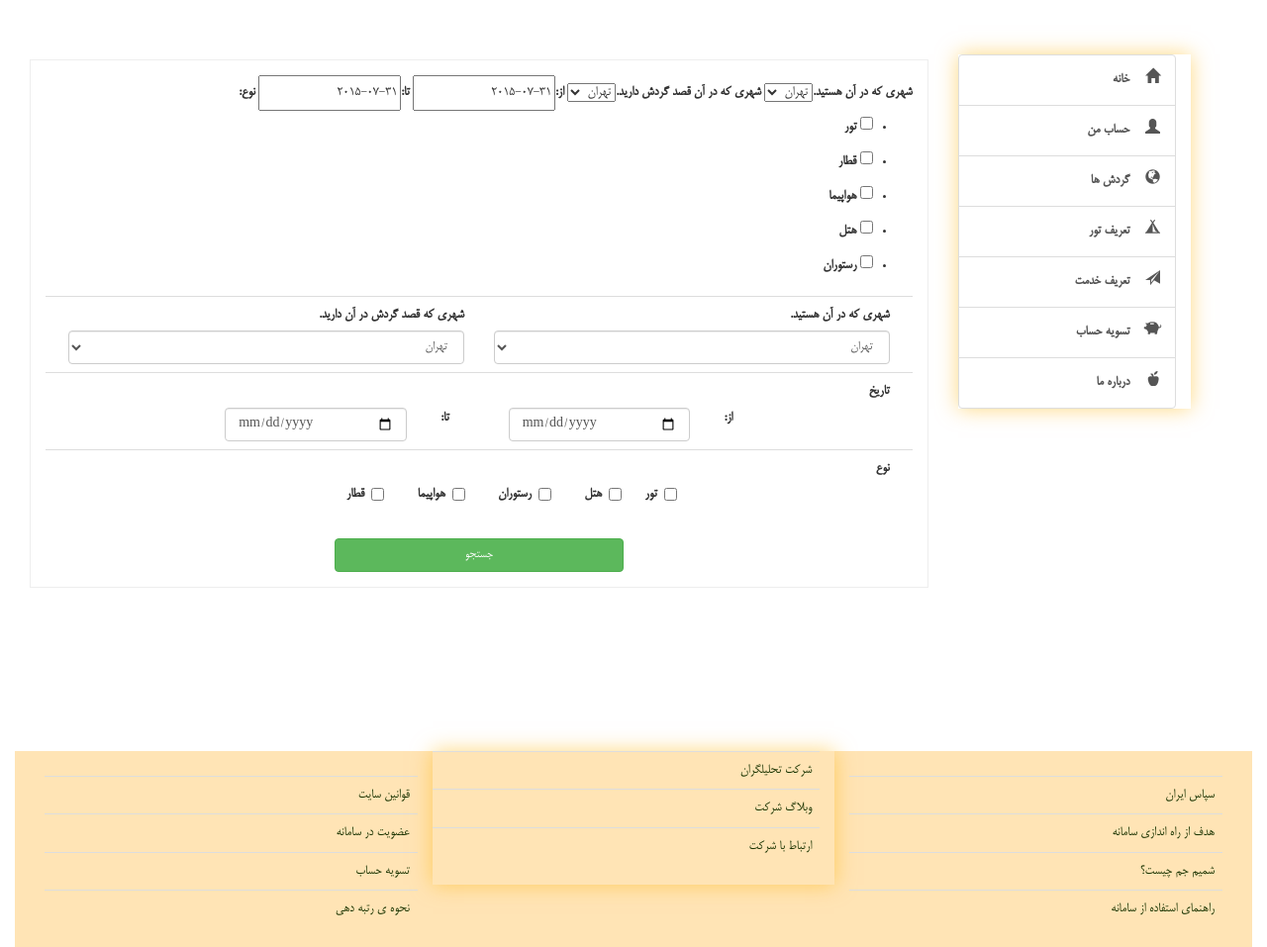
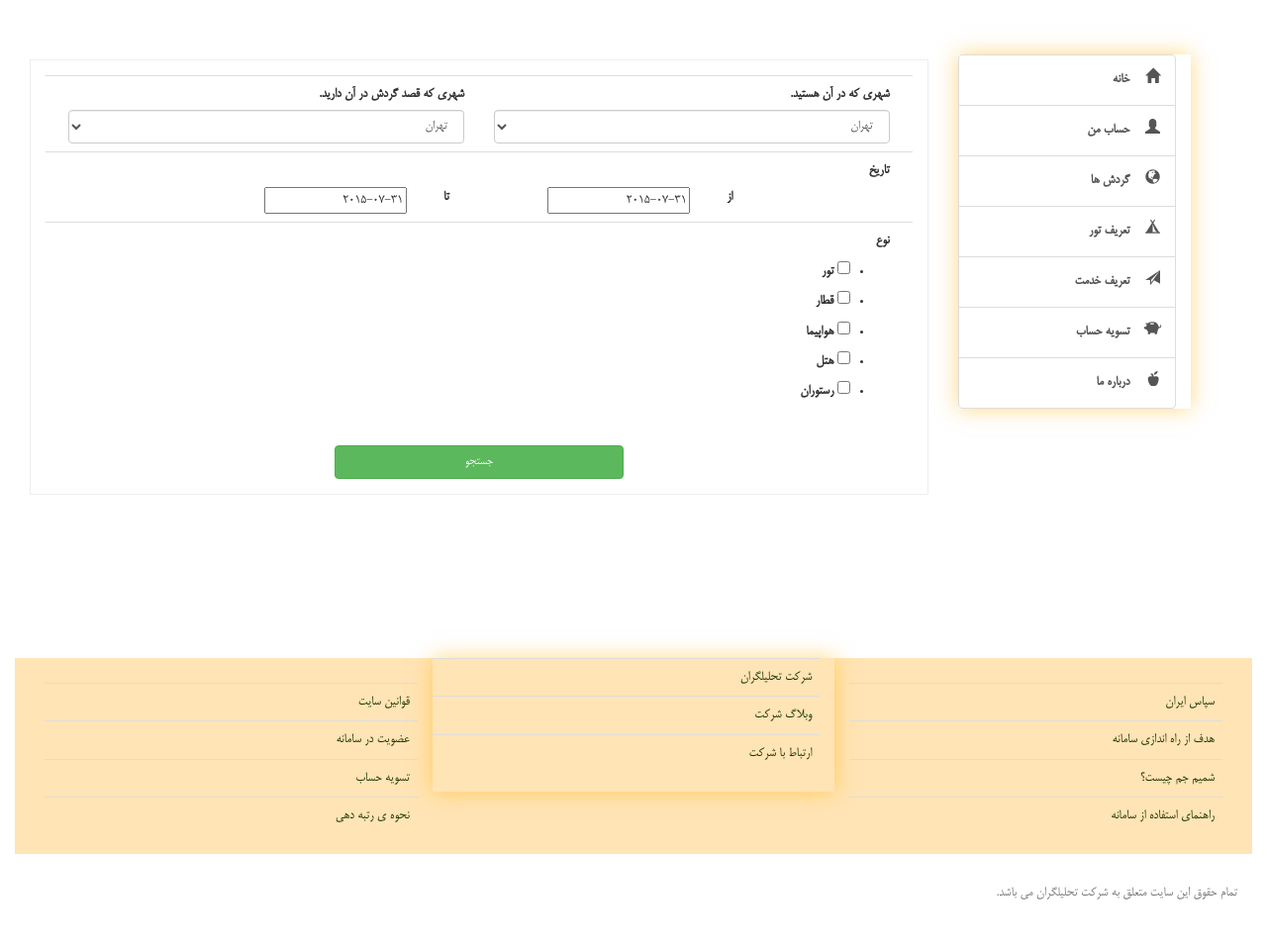
Before and after one commit to tahlilgaran/development_1, a Django app: page /search/ in a window 1280 px wide. Shown: the part 218-1175 px from the top of the page at 99% size. After the commit the page ends 1127 px from the top, so only its background shows below. Run offline with Django 3.2, Linux system fonts and the light colour scheme; parts of the project's set-up code (start-up, migrations or seed data) failed here and were passed over; some libraries are stand-ins or nearby versions.

Commit message:
search form and view wrote but not test.

```diff
--- a/SepasIran_m/SepasIran_m/settings.py
+++ b/SepasIran_m/SepasIran_m/settings.py
@@ -103,9 +103,9 @@ DATABASES = {
 # Internationalization
 # https://docs.djangoproject.com/en/1.8/topics/i18n/
 
-LANGUAGE_CODE = 'en-us'
+LANGUAGE_CODE = 'fa-ir'
 
-TIME_ZONE = 'UTC'
+TIME_ZONE = 'Iran'
 
 USE_I18N = True
 
--- a/SepasIran_m/present_trip/forms.py
+++ b/SepasIran_m/present_trip/forms.py
@@ -7,8 +7,12 @@ from django import forms
 
 
 class SearchForm(forms.Form):
-    source = forms.ChoiceField(label='شهری که در آن هستید.',choices=CITY)
-    destination = forms.ChoiceField(label='شهری که در آن قصد گردش دارید.',choices=CITY)
-    start = forms.DateField(label='از',initial=datetime.date.today,widget=SelectDateWidget())
-    end = forms.DateField(label='تا',initial=datetime.date.today,widget=SelectDateWidget())
-    kind = forms.MultipleChoiceField(label='نوع',required=True,widget=forms.CheckboxSelectMultiple,choices=KIND)
+    source = forms.ChoiceField(label='شهری که در آن هستید.',widget=forms.Select(attrs={'class': 'form-control , col-md-6'}),choices=CITY)
+    destination = forms.ChoiceField(label='شهری که قصد گردش در آن دارید.',widget=forms.Select(attrs={'class': 'form-control , col-md-6'}),choices=CITY)
+    start = forms.DateField(label='از',initial=datetime.date.today,widget=SelectDateWidget(attrs={'type':"date" ,'class':'col-md-2 , form-control'}))
+    end = forms.DateField(label='تا',initial=datetime.date.today,widget=SelectDateWidget(attrs={'type':"date" ,'class':'col-md-2 , form-control'}))
+    kind = forms.MultipleChoiceField(label='نوع',required=True,widget=forms.CheckboxSelectMultiple(attrs={'class':'salam'}),choices=KIND)
+
+
+    def __init__(self , *args,**kwargs):
+        super(SearchForm,self).__init__(*args,**kwargs)
--- a/SepasIran_m/present_trip/templates/search.html
+++ b/SepasIran_m/present_trip/templates/search.html
@@ -6,65 +6,22 @@
 {% endblock %}
 {% block content %}
     <div class="col-md-12 , box">
-        <form action="result/{{ username }}" class="form-group">{% csrf_token %}
-            {{ form }}
+        <form action="" method="post" class="form-group">{% csrf_token %}
             <table class="table">
                 <tr><td>
                    <div class="col-md-6">
                         <label>
-                            شهری که قصد گردش در آن دارید.
+                            {{ form.destination.label }}
                        </label>
-                       <select class=" form-control">
-                            <option>
-                                تهران
-                            </option>
-                            <option>
-                                سمنان
-                            </option>
-                            <option>
-                                مشهد
-                            </option>
-                            <option>
-                                اصفهان
-                            </option>
-                            <option>
-                                شیراز
-                            </option>
-                            <option>
-            همدان
-                            </option>
-                            <option>
-            کیش
-                            </option>
-                        </select></div>
+                       {{ form.destination }}
+                   </div>
 
                     <div class="col-md-6">
                         <label>
-                                                شهری که در آن هستید.
+                            {{ form.source.label }}
                         </label>
-                        <select class="form-control , col-md-6">
-                            <option>
-                                تهران
-                            </option>
-                            <option>
-                                سمنان
-                            </option>
-                            <option>
-                                مشهد
-                            </option>
-                            <option>
-                                اصفهان
-                            </option>
-                            <option>
-                                شیراز
-                            </option>
-                            <option>
-            همدان
-                            </option>
-                            <option>
-            کیش
-                            </option>
-                    </select></div>
+                        {{ form.source }}
+                    </div>
                 </td></tr>
 
                 <tr><td>
@@ -73,16 +30,12 @@
                         </label>
                         <div class="col-md-2"></div>
                         <div class="col-md-4">
-                            <div class="col-md-10"><input type="date" class="col-md-8 , form-control"/></div>
-                            <label class="col-md-2">
-تا:
-                            </label>
+                            <div class="col-md-10">{{ form.end }}</div>
+                            <label class="col-md-2">{{ form.end.label }}</label>
                         </div>
                         <div class="col-md-4">
-                            <div class="col-md-10"><input type="date"  class="form-control"/></div>
-                            <label class="col-md-2">
-از:
-                            </label>
+                            <div class="col-md-10">{{ form.start }}</div>
+                            <label class="col-md-2">{{ form.start.label }}</label>
                         </div>
                         <div class="col-md-2"></div>
                 </td></tr>
@@ -91,50 +44,51 @@
                     <label class="col-md-12">
 نوع
                     </label>
-                    <div class="col-md-2"></div>
-                    <div class="col-md-7">
-                    <div class="checkbox-inline ">
-                        <label>
-                            <input type="checkbox" value="" onclick="tour_func(this)">
-                            <div class="checkbox_text">
-تور
-                            </div>
-                        </label>
+{#                    <div class="col-md-2"></div>#}
+                    <div class="col-md-12">
+                        {{ form.kind }}
+{#                    <div class="checkbox-inline ">#}
+{#                        <label>#}
+{#                            <input type="checkbox" value="" onclick="tour_func(this)">#}
+{#                            <div class="checkbox_text">#}
+{#تور#}
+{#                            </div>#}
+{#                        </label>#}
+{#                    </div>#}
+{#                        <div class="checkbox-inline">#}
+{#                            <label>#}
+{#                                <input type="checkbox" value="" onclick="hotel_func(this)">#}
+{#                                <div class="checkbox_text">#}
+{#    هتل#}
+{#                                </div>#}
+{#                            </label>#}
+{#                        </div>#}
+{#                        <div class="checkbox-inline">#}
+{#                            <label>#}
+{#                                <input type="checkbox" value="" onclick="restooran_func(this)">#}
+{#                                <div class="checkbox_text">#}
+{#    رستوران#}
+{#                                </div>#}
+{#                            </label>#}
+{#                        </div>#}
+{#                        <div class="checkbox-inline">#}
+{#                            <label>#}
+{#                                <input type="checkbox" value="" onclick="airplane_func(this)">#}
+{#                                <div class="checkbox_text">#}
+{#    هواپیما#}
+{#                                </div>#}
+{#                            </label>#}
+{#                        </div>#}
+{#                        <div class="checkbox-inline">#}
+{#                            <label>#}
+{#                                <input type="checkbox" value=""  onclick="train_func(this)">#}
+{#                                <div class="checkbox_text">#}
+{#    قطار#}
+{#                                </div>#}
+{#                            </label>#}
+{#                        </div>#}
                     </div>
-                        <div class="checkbox-inline">
-                            <label>
-                                <input type="checkbox" value="" onclick="hotel_func(this)">
-                                <div class="checkbox_text">
-    هتل
-                                </div>
-                            </label>
-                        </div>
-                        <div class="checkbox-inline">
-                            <label>
-                                <input type="checkbox" value="" onclick="restooran_func(this)">
-                                <div class="checkbox_text">
-    رستوران
-                                </div>
-                            </label>
-                        </div>
-                        <div class="checkbox-inline">
-                            <label>
-                                <input type="checkbox" value="" onclick="airplane_func(this)">
-                                <div class="checkbox_text">
-    هواپیما
-                                </div>
-                            </label>
-                        </div>
-                        <div class="checkbox-inline">
-                            <label>
-                                <input type="checkbox" value=""  onclick="train_func(this)">
-                                <div class="checkbox_text">
-    قطار
-                                </div>
-                            </label>
-                        </div>
-                    </div>
-                    <div class="col-md-3"></div>
+{#                    <div class="col-md-3"></div>#}
                 </td></tr>
 {# =============================== more information ================================== #}
                 <tr class="hidden" id="tour_info"></tr>
@@ -144,9 +98,9 @@
                 <tr class="hidden" id="train_info"></tr>
             </table>
         <div class="col-md-4"></div>
-        <a type="button" href="/search/result/" class="btn btn-success , col-md-4">
+        <button type="submit" class="btn btn-success , col-md-4">
         جستجو
-        </a>
+        </button>
         <div class="col-md-4"></div>
         </form>
     </div>
--- a/SepasIran_m/present_trip/views.py
+++ b/SepasIran_m/present_trip/views.py
@@ -154,7 +154,43 @@ def search(request , ispack = '' ):
         returned_dic['form']=search_form;
         return render(request,'search.html',returned_dic)
     else: #request.method == POST
+        form = SearchForm(request.POST)
+        if form.is_valid():
+            source = form.cleaned_data['source']
+            destination = form.cleaned_data['destination']
+            start = form.cleaned_data['start']
+            end = form.cleaned_data['end']
+            kinds = form.cleaned_data['kind']
 
+            #TODO: tomorrow ba tavajoh be in dade ha search kon.
+            for item in kinds:
+                if  item == 'tour':
+                     sub_trip = Tour.objects.filter(source = source , destination = destination
+                                                    , start__gte = start ,end__lte = end, capacity__gt = 0)
+                     print(sub_trip)
+                elif item == 'airplane':
+                    sub_trip = AirPlane.objects.filter(source = source, destination = destination
+                                                       , start__gte = start , start__lte =end , capacity__gt = 0)
+                elif item == 'train':
+                    sub_trip = Train.objects.filter(source = source, destination = destination
+                                                    ,start__gte = start, start__lte = end , capacity__gt = 0)
+                elif item == 'restaurant':
+                    tables = Table.objects.filter(restaurant__city = destination
+                                                  , date__gte = start, date__lte = end , full = 0)
+                    sub_trip =[]
+                    for table in tables:
+                        if not table.restaurant in sub_trip:
+                            sub_trip.append(table.restaurant)
+                elif item == 'hotel':
+                    rooms = Room.objects.filter(hotel__city = destination
+                                                , date__gte = start , date__lte = end , full = 0)
+                    sub_trip = []
+                    for room in rooms:
+                        if not room.hotel in sub_trip:
+                            sub_trip.append(room.hotel)
+
+        else:
+            print("error in form getting")
         trip = Gardesh.objects.all()
         returned_dic['trip']  = trip
         return render(request , "search_result.html" , returned_dic)
```
Also changed, not shown: SepasIran_m/db.sqlite3.
